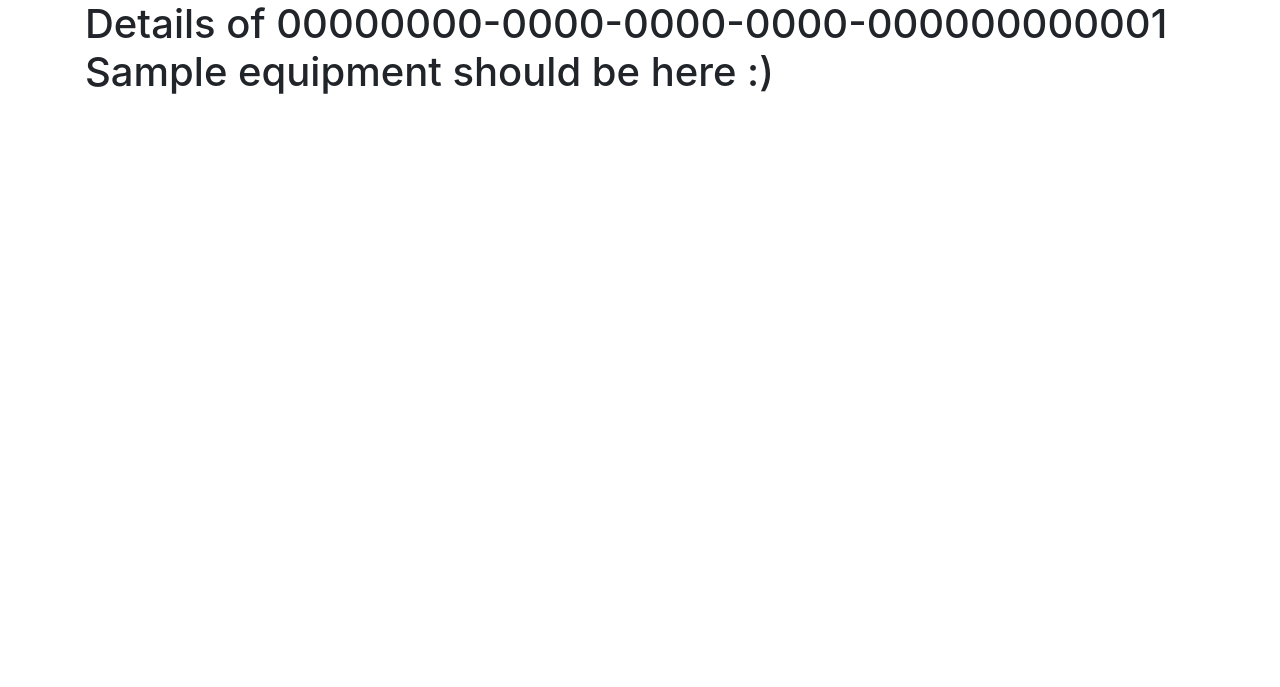
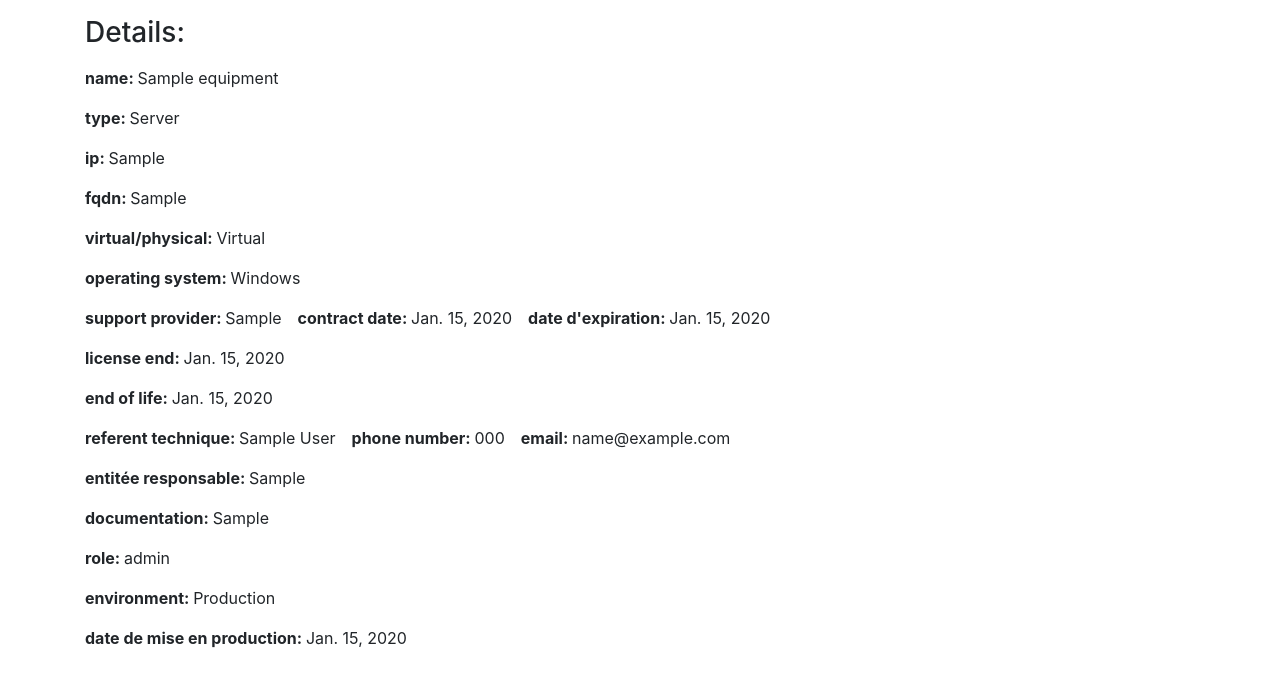
Before and after one commit to ahbali/manageit, a Django app: page /equipment/00000000-0000-0000-0000-000000000001 in a window 1280 px wide. Shown: the part 56-743 px from the top of the page. Run offline with Django 3.2, Linux system fonts and the light colour scheme; tables that the repository leaves empty hold one stand-in row (values such as "Sample post"); some libraries are stand-ins or nearby versions.

Commit message:
implementing detail view for equipments.

```diff
--- a/manager/templates/manager/equipment_detail.html
+++ b/manager/templates/manager/equipment_detail.html
@@ -4,5 +4,21 @@
 {% block active_equipments %}active{% endblock active_equipments %}
 
 {% block content %}
-<h1>Details of {{ object.uid }} {{ object.name }} {{ object.get_equipment_type.display }} should be here :)</h1>
+<h3 class="my-3">Details:</h3>
+<p><strong>name: </strong>{{ object.name }}</p>
+<p><strong>type: </strong>{{ object.get_equipment_type_display }}</p>
+<p><strong>ip: </strong>{{ object.ip }}</p>
+<p><strong>fqdn: </strong>{{ object.fqdn }}</p>
+<p><strong>virtual/physical: </strong>{{ object.get_virt_phys_display }}</p>
+<p><strong>operating system: </strong>{{ object.get_operating_system_display }}</p>
+<p><strong>support provider: </strong>{{ object.support.support_provider }}<strong class="ml-3">contract date: </strong>{{ object.support.contract_date }}<strong class="ml-3">date d'expiration: </strong>{{ object.support.expiration_date }}</p>
+<p><strong>license end: </strong>{{ object.license_end }}</p>
+<p><strong>end of life: </strong>{{ object.end_of_life }}</p>
+<p><strong>referent technique: </strong>{{ object.referent_technique.first_name }} {{ object.referent_technique.last_name }}<strong class="ml-3">phone number: </strong>{{ object.referent_technique.phone_number }}<strong class="ml-3">email: </strong>{{ object.referent_technique.email }}</p>
+<p><strong>entitée responsable: </strong>{{ object.entite_responsable }}</p>
+<p><strong>documentation: </strong>{{ object.documentation }}</p>
+<p><strong>role: </strong>{{ object.role }}</p>
+<p><strong>environment: </strong>{{ object.get_environment_display }}</p>
+<p><strong>date de mise en production: </strong>{{ object.ship_to_prod_date }}</p>
+
 {% endblock content %}
```
